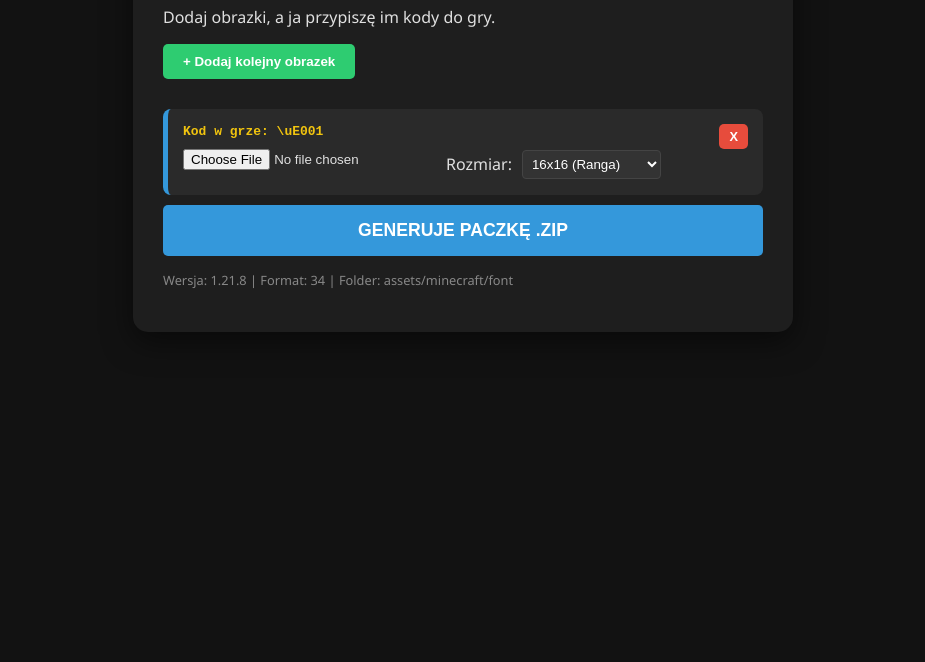
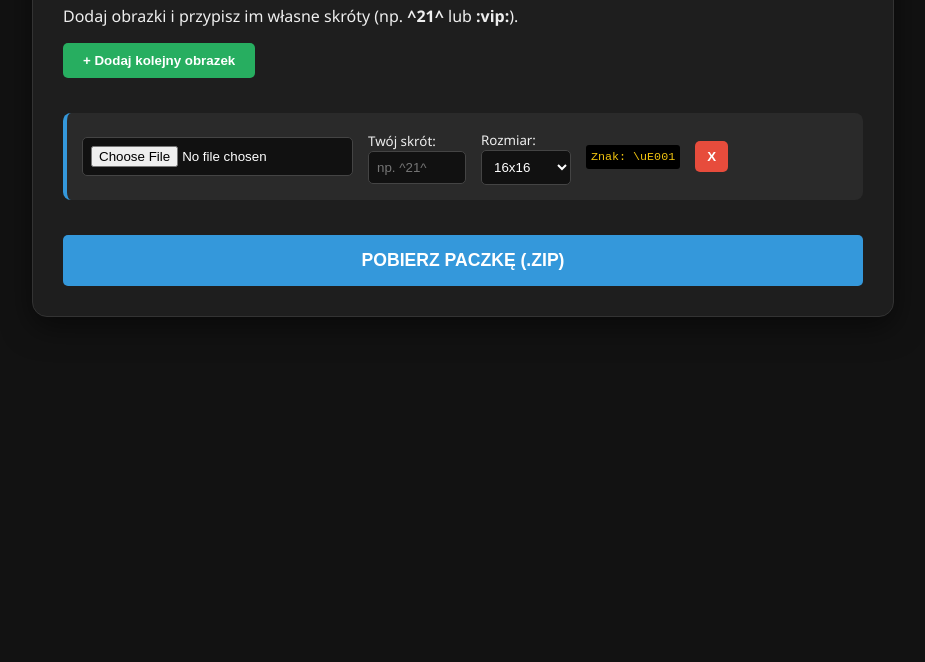
Before and after one commit to Tokarek21/generatorek, a plain HTML site: page index.html in a window 1280 px wide. Shown: the part 138-800 px from the top of the page, without its empty margins (177-1102 px from the left). Drawn offline with nearby package versions, Linux system fonts and the light colour scheme.

Commit message:
Update index.html

```diff
--- a/index.html
+++ b/index.html
@@ -2,39 +2,38 @@
 <html lang="pl">
 <head>
     <meta charset="UTF-8">
-    <title>Ultimate MC Resource Pack Generator</title>
+    <title>MC Icon Generator 1.21.8 - GitHub Pages</title>
     <script src="https://cdnjs.cloudflare.com/ajax/libs/jszip/3.10.1/jszip.min.js"></script>
     <script src="https://cdnjs.cloudflare.com/ajax/libs/FileSaver.js/2.0.5/FileSaver.min.js"></script>
     <style>
-        body { font-family: 'Segoe UI', sans-serif; background: #121212; color: #e0e0e0; padding: 20px; display: flex; flex-direction: column; align-items: center; }
-        .container { background: #1e1e1e; padding: 30px; border-radius: 15px; width: 90%; max-width: 600px; box-shadow: 0 10px 30px rgba(0,0,0,0.5); }
-        .item-row { background: #2a2a2a; margin: 10px 0; padding: 15px; border-radius: 8px; border-left: 5px solid #3498db; position: relative; }
-        input[type="file"] { margin-bottom: 10px; }
-        .controls { display: flex; gap: 10px; align-items: center; flex-wrap: wrap; }
+        body { font-family: 'Segoe UI', sans-serif; background: #121212; color: #eee; padding: 40px; display: flex; justify-content: center; }
+        .container { background: #1e1e1e; padding: 30px; border-radius: 15px; width: 100%; max-width: 800px; box-shadow: 0 10px 30px rgba(0,0,0,0.5); border: 1px solid #333; }
+        h1 { color: #3498db; margin-top: 0; }
+        .item-row { background: #2a2a2a; margin: 15px 0; padding: 15px; border-radius: 8px; display: flex; align-items: center; gap: 15px; border-left: 4px solid #3498db; }
+        .item-row input[type="text"] { width: 80px; }
+        input, select { background: #111; color: white; border: 1px solid #444; padding: 8px; border-radius: 5px; }
         button { cursor: pointer; border: none; border-radius: 5px; font-weight: bold; transition: 0.2s; }
-        .btn-add { background: #2ecc71; color: white; padding: 10px 20px; margin-bottom: 20px; }
-        .btn-generate { background: #3498db; color: white; padding: 15px; width: 100%; font-size: 1.1em; }
-        .btn-remove { background: #e74c3c; color: white; padding: 5px 10px; font-size: 0.8em; }
-        select, input[type="text"] { background: #333; color: white; border: 1px solid #444; padding: 5px; border-radius: 4px; }
-        .char-code { color: #f1c40f; font-family: monospace; font-weight: bold; }
+        .btn-add { background: #27ae60; color: white; padding: 10px 20px; margin-bottom: 20px; }
+        .btn-add:hover { background: #2ecc71; }
+        .btn-gen { background: #3498db; color: white; padding: 15px; width: 100%; font-size: 1.1em; margin-top: 20px; }
+        .btn-remove { background: #e74c3c; color: white; padding: 8px 12px; }
+        .char-info { font-family: monospace; color: #f1c40f; background: #000; padding: 5px; border-radius: 3px; font-size: 0.9em; }
+        #log-area { margin-top: 20px; background: #000; padding: 15px; border-radius: 5px; display: none; white-space: pre-wrap; font-family: monospace; font-size: 0.85em; border: 1px dashed #555; }
     </style>
 </head>
 <body>
 
 <div class="container">
-    <h1>Generator Ikon & Fontów</h1>
-    <p>Dodaj obrazki, a ja przypiszę im kody do gry.</p>
+    <h1>Generator Ikon & Fontów 1.21.8</h1>
+    <p>Dodaj obrazki i przypisz im własne skróty (np. <b>^21^</b> lub <b>:vip:</b>).</p>
 
     <button class="btn-add" onclick="addRow()">+ Dodaj kolejny obrazek</button>
 
-    <div id="items-list">
-        </div>
+    <div id="items-list"></div>
 
-    <button class="btn-generate" onclick="buildPack()">GENERUJE PACZKĘ .ZIP</button>
+    <button class="btn-gen" onclick="buildPack()">POBIERZ PACZKĘ (.ZIP)</button>
 
-    <p style="font-size: 0.8em; color: #888; margin-top: 15px;">
-        Wersja: 1.21.8 | Format: 34 | Folder: assets/minecraft/font
-    </p>
+    <div id="log-area"></div>
 </div>
 
 <canvas id="canvas" style="display:none;"></canvas>
@@ -42,34 +41,40 @@
 <script>
 let rowCount = 0;
 
-// Funkcja dodająca nowy wiersz dla obrazka
+// Funkcja dodająca wiersz
 function addRow() {
     rowCount++;
+    // Generowanie "bezpiecznego" znaku Unicode z obszaru prywatnego (E000+)
     const hexCode = (0xE000 + rowCount).toString(16).toUpperCase();
+    const char = String.fromCharCode(0xE000 + rowCount);
+
     const div = document.createElement('div');
     div.className = 'item-row';
     div.id = `row-${rowCount}`;
     div.innerHTML = `
-        <div style="display:flex; justify-content:space-between;">
-            <span class="char-code">Kod w grze: \\u${hexCode}</span>
-            <button class="btn-remove" onclick="document.getElementById('row-${rowCount}').remove()">X</button>
+        <input type="file" class="file-input" accept="image/png">
+        <div>
+            <small>Twój skrót:</small><br>
+            <input type="text" class="alias-input" placeholder="np. ^21^">
         </div>
-        <div class="controls">
-            <input type="file" class="file-input" accept="image/png">
-            <label>Rozmiar:</label>
+        <div>
+            <small>Rozmiar:</small><br>
             <select class="size-input">
-                <option value="16">16x16 (Ranga)</option>
-                <option value="32">32x32 (Ikona)</option>
-                <option value="128">128x128 (Logo)</option>
-                <option value="256">256x256 (Wielkie)</option>
+                <option value="16">16x16</option>
+                <option value="32">32x32</option>
+                <option value="64">64x64</option>
+                <option value="128">128x128</option>
             </select>
-            <input type="hidden" class="hex-val" value="\\u${hexCode}">
         </div>
+        <div class="char-info">Znak: \\u${hexCode}</div>
+        <input type="hidden" class="unicode-char" value="${char}">
+        <input type="hidden" class="unicode-hex" value="\\u${hexCode}">
+        <button class="btn-remove" onclick="document.getElementById('row-${rowCount}').remove()">X</button>
     `;
     document.getElementById('items-list').appendChild(div);
 }
 
-// Przetwarzanie obrazu na Blob
+// Skalowanie obrazu
 async function processImage(file, size) {
     return new Promise((resolve) => {
         const reader = new FileReader();
@@ -90,51 +95,57 @@ async function processImage(file, size) {
     });
 }
 
-// Główna funkcja budująca ZIP
+// Tworzenie ZIP
 async function buildPack() {
     const zip = new JSZip();
     const rows = document.querySelectorAll('.item-row');
-
-    if (rows.length === 0) return alert("Dodaj przynajmniej jeden obrazek!");
+    if (rows.length === 0) return alert("Dodaj grafikę!");
 
     const providers = [];
-    const fontFolder = zip.folder("assets/minecraft/textures/font");
+    const fontImgFolder = zip.folder("assets/minecraft/textures/font");
+    let logText = "GOTOWE! INSTRUKCJA DLA PLUGINÓW:\n\n";
 
     for (let i = 0; i < rows.length; i++) {
         const file = rows[i].querySelector('.file-input').files[0];
+        const alias = rows[i].querySelector('.alias-input').value || `ikona_${i}`;
         const size = parseInt(rows[i].querySelector('.size-input').value);
-        const charCode = rows[i].querySelector('.hex-val').value;
+        const char = rows[i].querySelector('.unicode-char').value;
+        const hex = rows[i].querySelector('.unicode-hex').value;
         const fileName = `icon_${i}.png`;
 
         if (file) {
             const blob = await processImage(file, size);
-            fontFolder.file(fileName, blob);
+            fontImgFolder.file(fileName, blob);
 
-            // Dodawanie wpisu do pliku fontów
             providers.push({
                 "type": "bitmap",
                 "file": `minecraft:font/${fileName}`,
                 "ascent": 8,
-                "height": 8, // Możesz zmienić na 'size/2' jeśli chcesz gigantyczne ikony
-                "chars": [charCode]
+                "height": 10,
+                "chars": [char]
             });
+
+            logText += `Jeśli zobaczysz '${alias}', zamień na kod: ${hex}\n`;
         }
     }
 
-    // 1. pack.mcmeta
+    // Pliki Minecrafta
     zip.file("pack.mcmeta", JSON.stringify({
-        "pack": { "pack_format": 34, "description": "Custom Font Icons" }
+        "pack": { "pack_format": 34, "description": "Generator Ikon 1.21.8" }
     }, null, 4));
 
-    // 2. assets/minecraft/font/default.json
     zip.file("assets/minecraft/font/default.json", JSON.stringify({ "providers": providers }, null, 4));
 
-    // 3. Generowanie i pobieranie
+    // Eksport
     const content = await zip.generateAsync({type:"blob"});
-    saveAs(content, "Minecraft_Font_Pack.zip");
+    saveAs(content, "TexturePack_Ikon.zip");
+
+    const logArea = document.getElementById('log-area');
+    logArea.style.display = "block";
+    logArea.innerText = logText;
 }
 
-// Dodaj pierwszy wiersz na start
+// Pierwszy wiersz na start
 addRow();
 </script>
 
```
